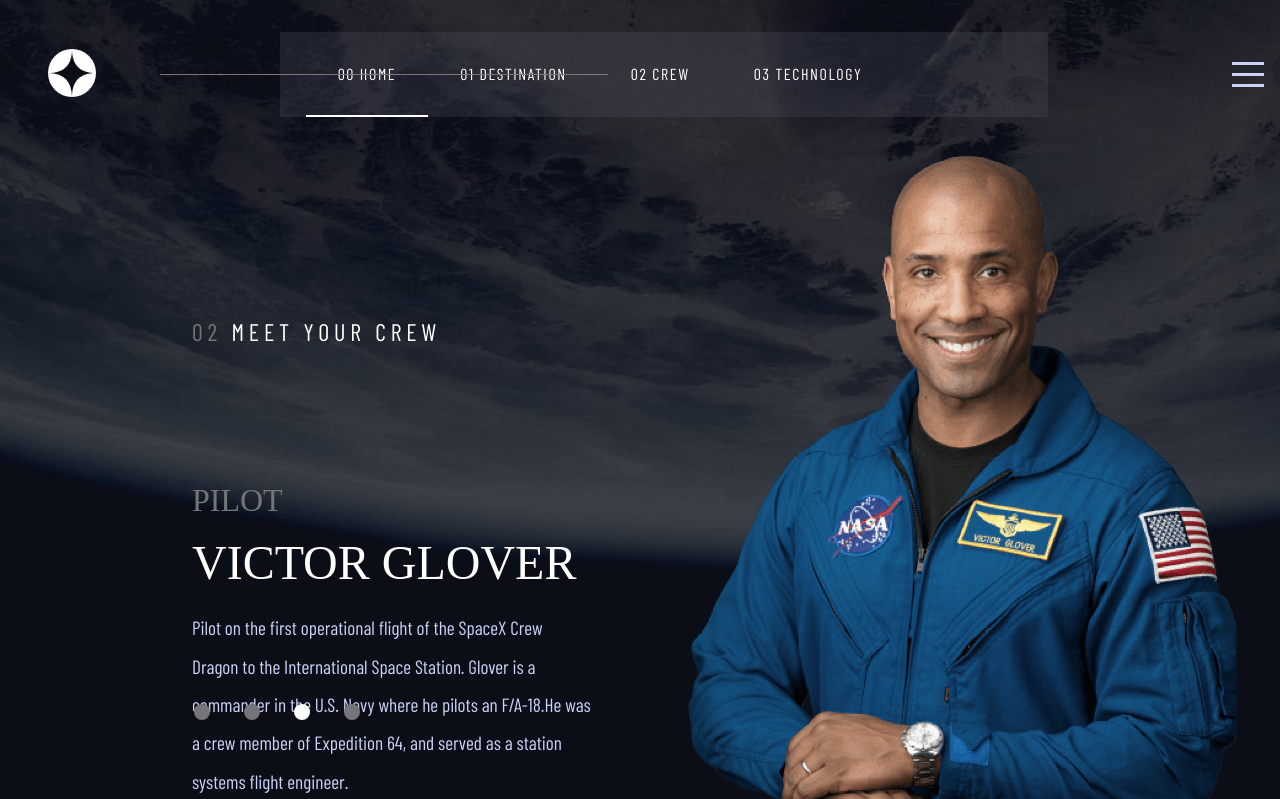
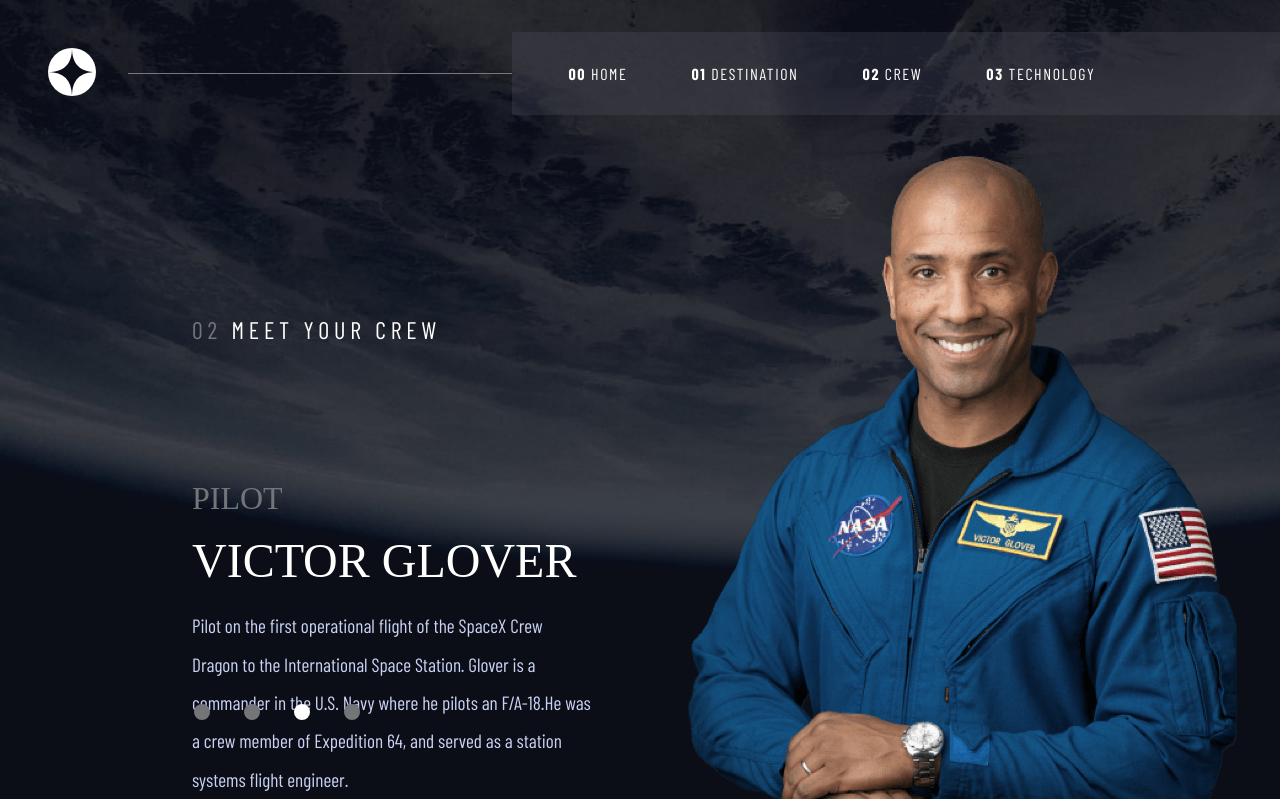
Before and after one commit to jakegodsall/space-tourism-website-frontend-practice, a Django app: page /crew/pilot in a window 1280 px wide. Shown: the top 799 px of the page. Run offline with Django 4.2, Linux system fonts and the light colour scheme; data comes from the database, SQL or seed files in the repository; some web fonts are replaced.

Commit message:
added media queries for header

```diff
--- a/static/partials/header.css
+++ b/static/partials/header.css
@@ -49,6 +49,12 @@
 	transition: border 0 ease-out 1s;
 }
 
+.header__nav-numbers {
+	font-weight: bolder;
+}
+
+/* Navbar hover effects */
+
 .header__navigation-bar a::before,
 .header__navigation-bar a::after {
 	content: '';
@@ -86,7 +92,7 @@
 }
 
 .header__navigation-bar .active {
-    border-bottom: 2px solid var(--primary-text-color);
+	text-decoration: underline;
 }
 
 .number-list {
@@ -100,13 +106,15 @@ a:active {
 	color: inherit;
 }
 
+/* horizontal bar */
+
 .header::after {
 	content: '';
 	border-bottom: 1px solid rgb(121, 120, 120);
 	position: absolute;
-    width: 35%;
+	width: 30%;
 	display: block;
-    left: 10rem;
+	left: 8rem;
 }
 
 /* HAMBURGER BUTTON */
@@ -116,7 +124,7 @@ a:active {
 	width: 2rem;
 	height: 3rem;
 
-    display: flex;
+	display: none;
 	flex-direction: column;
 	justify-content: center;
 	align-items: center;
@@ -199,11 +207,44 @@ a:active {
 	visibility: visible;
 }
 
-@media screen and (max-width: 600px) {
+/* Normal screen media query */
+
+@media screen and (max-width: 1200px) {
+	.header::after {
+		display: none;
+	}
+
+	.header__navigation-bar {
+		padding-right: 0;
+	}
+
+	.header__navigation-bar ul {
+		padding-right: 0;
+	}
+}
+
+/* Tablet media query */
+@media screen and (max-width: 1000px) {
+	.header__nav-numbers {
+		display: none;
+	}
+
+	.header__navigation-bar ul li {
+		padding-inline: none;
+	}
+
+	.header__navigation-bar ul li a {
+		padding-inline: 1.5rem;
+	}
+}
+
+/* Mobile media query */
+@media screen and (max-width: 650px) {
 	.header__navigation-bar {
 		display: none;
 	}
 
 	.header__hamburger {
+		display: flex;
 	}
 }
--- a/templates/partials/header.html
+++ b/templates/partials/header.html
@@ -8,16 +8,32 @@
     <nav class="header__navigation-bar">
         <ul>
             <li>
-                <a class="active" href="{% url 'home' %}">00 Home</a>
+                <a href="{% url 'home' %}">
+                    <div class="header__nav-item">
+                        <span class="header__nav-numbers">00</span> Home
+                    </div>
+                </a>
             </li>
             <li>
-                <a href="{% url 'destination' %}">01 Destination</a>
+                <a href="{% url 'destination' %}">
+                    <div class="header__nav-item">
+                        <span class="header__nav-numbers">01</span> Destination
+                    </div>
+                </a>
             </li>
             <li>
-                <a href="{% url 'crew' %}">02 Crew</a>
+                <a href="{% url 'crew' %}">
+                    <div class="header__nav-item">
+                        <span class="header__nav-numbers">02</span> Crew
+                    </div>
+                </a>
             </li>
             <li>
-                <a href="{% url 'technology' %}">03 Technology</a>
+                <a href="{% url 'technology' %}">
+                    <div class="header__nav-item">
+                        <span class="header__nav-numbers">03</span> Technology
+                    </div>
+                </a>
             </li>
         </ul>
     </nav>
```
Lines whose indentation alone changed are shown as unchanged.
